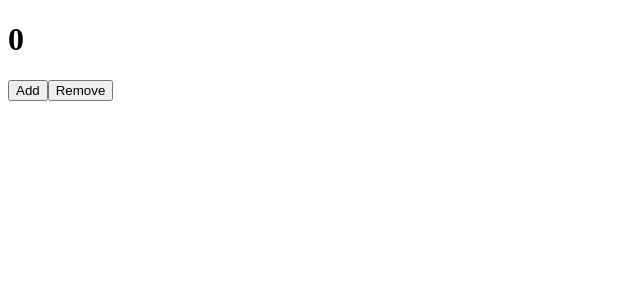
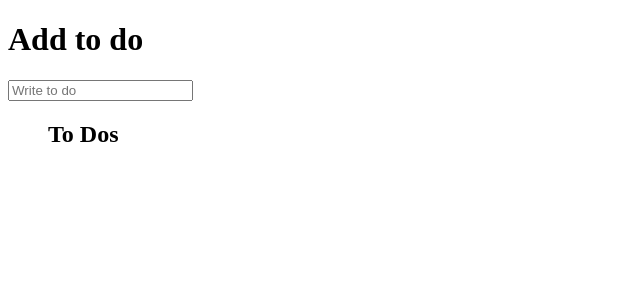
Before and after one commit to bigeye2599/redoocks, a React (Create React App) app: page / in a window 1280 px wide. Shown: the top 300 px of the page, without its empty margins (0-640 px from the left). Built offline with nearby package versions, Linux system fonts and the light colour scheme.

Commit message:
#9.8 Adding To Dos

```diff
--- a/src/App.js
+++ b/src/App.js
@@ -1,25 +1,50 @@
-import React, { useReducer } from "react";
+import React, { useReducer, useState } from "react";
 
-const INCREMENT = "increment";
-const DECREMENT = "decrement";
+const initialState = {
+  toDos: [],
+};
+
+const ADD = "add";
+
 const reducer = (state, action) => {
   switch (action.type) {
-    case INCREMENT:
-      return { count: state.count + 1 };
-    case DECREMENT:
-      return { count: state.count - 1 };
+    case ADD:
+      return { toDos: [...state.toDos, { text: action.payload }] };
     default:
       throw new Error();
   }
 };
 
 function App() {
-  const [state, dispatch] = useReducer(reducer, { count: 0 });
+  const [state, dispatch] = useReducer(reducer, initialState);
+  const [newToDo, setNewToDo] = useState("");
+  const onSubmit = (e) => {
+    e.preventDefault();
+    dispatch({ type: ADD, payload: newToDo });
+  };
+  const onChange = (e) => {
+    const {
+      target: { value },
+    } = e;
+    setNewToDo(value);
+  };
   return (
     <>
-      <h1>{state.count}</h1>
-      <button onClick={() => dispatch({ type: INCREMENT })}>Add</button>
-      <button onClick={() => dispatch({ type: DECREMENT })}>Remove</button>
+      <h1>Add to do</h1>
+      <form onSubmit={onSubmit}>
+        <input
+          value={newToDo}
+          type="text"
+          placeholder="Write to do"
+          onChange={onChange}
+        />
+      </form>
+      <ul>
+        <h2>To Dos</h2>
+        {state.toDos.map((toDo, index) => (
+          <li key={index}>{toDo.text}</li>
+        ))}
+      </ul>
     </>
   );
 }
```
